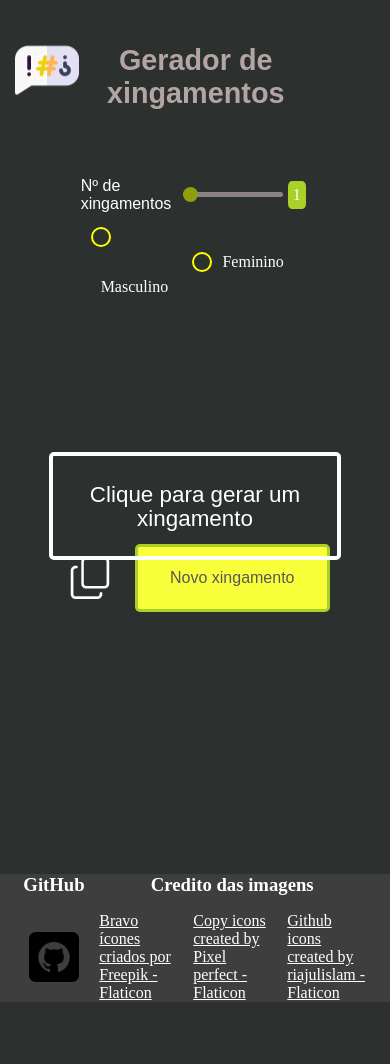
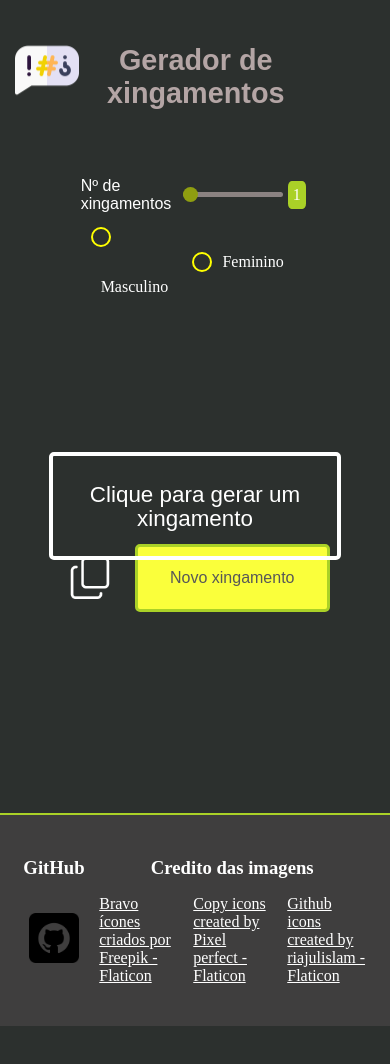
Before and after one commit to natfb/gerador-de-xingamentos, a plain HTML site: page index.html in a window 390 px wide. After the commit the page ends 1026 px from the top, so only its background shows below. Drawn offline with nearby package versions, Linux system fonts and the light colour scheme.

Commit message:
responsivo(eu espero)

```diff
--- a/index.html
+++ b/index.html
@@ -11,7 +11,7 @@
 </head>
 
 <body>
-
+    <div id="content">
     <div>
         <nav class="navitens">
             <ul id="grid">
@@ -58,15 +58,17 @@
     </div>
 
 </div>
+<hr>
 <footer>
 
     <h3>GitHub</h3>
-    <img src="IMAGES/github.png" alt="logo do github">
+    <a target="_blank" href="https://github.com/natfb/gerador-de-xingamentos"><img src="IMAGES/github.png" alt="logo do github" ></a>
     <h3 class="credito">Credito das imagens</h3>
     <p><a href="https://www.flaticon.com/br/icones-gratis/bravo" target="_blank" title="bravo ícones">Bravo ícones criados por Freepik - Flaticon</a></p>
     <p><a href="https://www.flaticon.com/free-icons/copy" title="copy icons" target="_blank">Copy icons created by Pixel perfect - Flaticon</a></p>
     <p><a href="https://www.flaticon.com/free-icons/github" title="github icons">Github icons created by riajulislam - Flaticon</a></p>
 </footer>
+</div>
 <script src="script.js"></script>
 </body>
 </html>
--- a/style.css
+++ b/style.css
@@ -351,6 +351,9 @@ label[for=spread]{
 footer{
     visibility: hidden;
 }
+hr{
+    visibility: hidden;
+}
 @media (min-width: 1200px) {
     #divtexto{
         max-width: 60%;
@@ -368,6 +371,7 @@ footer{
         justify-content: flex-start;
         align-content: flex-start;
         font-size: 1.8em;
+        display: inline-flex;
     }
     #titulo::before{
         justify-content: flex-start;
@@ -418,6 +422,7 @@ footer{
         margin: 00px 0px 0px 0px;
     }
     .mob2{
+        position: relative;
         display: grid;
         grid-template-columns: 15vw 50vw;
         grid-template-rows: 2vh 15vh;
@@ -452,7 +457,7 @@ footer{
         margin: 0;
         padding: 0;
         max-width: 100%;
-        min-height: 100vh;
+        min-height: 80vh;
     }
     body::-webkit-scrollbar {
         display: none;
@@ -461,8 +466,9 @@ footer{
         visibility: visible;
         background-color: rgb(63, 62, 62);
         max-width: 100vw;
+        height: 25vh;
         color: white;
-        margin: -50vh 0vh 0vh 0vh;
+        margin: 00vh 0vh 0vh 0vh;
         display: grid;
         gap: 1em;
         grid-template-columns: 15vw 20vw
@@ -499,8 +505,22 @@ footer{
         grid-row: 2;
         grid-column: 4;
     }
+    .conteiner{
+        height: fit-content;
+    }
+    hr{
+        visibility: visible;
+        margin-top: 30vh;
+        border: 1px solid white;
+        border-color: #AAD127;
+    }
 }
-
+.content{
+    width: 100vw;
+    height: fit-content;
+    max-height: 100%;
+    box-sizing: border-box;
+}
 
 
 /* Hide scrollbar for Chrome, Safari and Opera */
```
